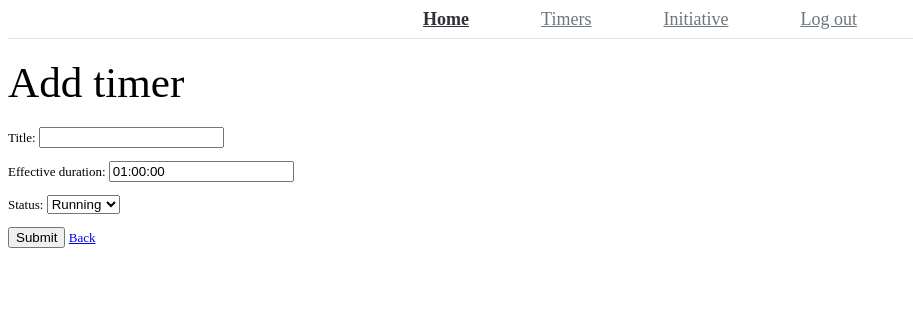
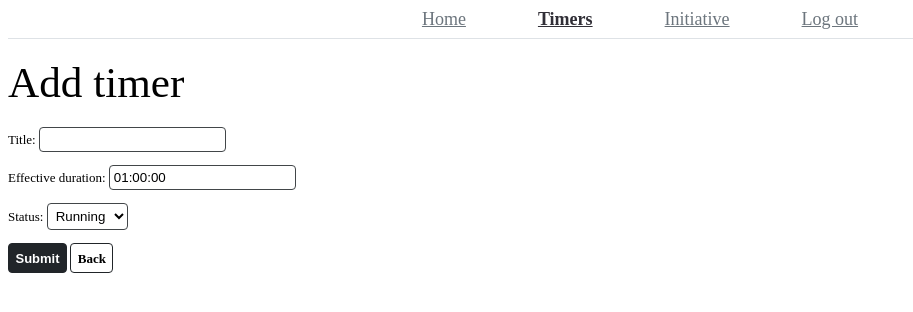
Before and after one commit to Rhubaruth/torch-timer, a Django app: page /timers/add/ in a window 1280 px wide. Shown: the part 100-412 px from the top of the page, without its empty margins (0-913 px from the left). Run offline with Django 5.2, Linux system fonts and the light colour scheme; the visitor is signed in with stand-in values (Sample User, id 1).

Commit message:
change active tab

```diff
--- a/core/templates/core/base.html
+++ b/core/templates/core/base.html
@@ -18,15 +18,25 @@
         <h1 class="mainHeader border-bottom">Rhubarut's Utils</h1>
     </header>
 
+    {% with this_url=request.path %}
     <ul class="nav border-bottom">
+        <!-- <li class="nav-item"> -->
+        <!--     {{ this_url }} -->
+        <!-- </li> -->
         <li class="nav-item">
-            <a href="{% url 'frontpage' %}" class="nav-link nav-active">Home</a>
+            <a href="{% url 'frontpage' %}" class="nav-link {% if '/' == this_url %}nav-active {% endif %}">
+                Home
+            </a>
         </li>
         <li class="nav-item">
-            <a href="{% url 'timers' %}" class="nav-link">Timers</a>
+            <a href="{% url 'timers' %}" class="nav-link {% if '/timers/' in this_url %} nav-active {% endif %}">
+                Timers
+            </a>
         </li>
         <li class="nav-item">
-            <a href="#" class="nav-link">Initiative</a>
+            <a href="{% url 'timers' %}" class="nav-link {% if '/initiative/' in this_url %} nav-active {% endif %}">
+                Initiative
+            </a>
         </li>
         <li class="nav-item">
             <!-- User logout -->
@@ -41,7 +51,7 @@
             {% endif %}
         </li>
     </ul>
-
+    {% endwith %}
 
 
     {% block content %}
--- a/static/styles/main.css
+++ b/static/styles/main.css
@@ -103,7 +103,7 @@ div {
     --btn-bg-color: #fff;
     --btn-bg-hover: #eee;
     --btn-border-color: #212529;
-    --btn-border-hover: #424649
+    --btn-border-hover: #424649;
 
     border-radius: var(--bs-border-radius);
 
@@ -129,6 +129,28 @@ div {
     border: var(--bs-border-width) var(--bs-border-style) var(--btn-border-color);
 }
 
+input {
+    --input-border-color: #424649;
+
+    background-color: inherit;
+    border: 1px solid var(--input-border-color);
+    border-radius: 4px;
+    color: black;
+    padding: 4px;
+}
+input:focus {
+    outline: 1px solid var(--input-border-color);
+}
+
+select {
+    --input-border-color: #424649;
+
+    background-color: inherit;
+    border: 1px solid var(--input-border-color);
+    border-radius: 4px;
+    color: black;
+    padding: 4px;
+}
 
 :root {
     --bs-blue:#0d6efd;
--- a/timers/templates/timers/timer_add.html
+++ b/timers/templates/timers/timer_add.html
@@ -9,12 +9,10 @@
 
         {{ form.as_p }}
 
-        <div class="field is-grouped">
-            <div class="control">
-                <button type="submit" class="button is-primary">Submit</button>
-                <!-- <button type="cancel" class="button is-danger">Cancel</button> -->
-                <a class="button" href="{{request.META.HTTP_REFERER|escape}}">Back</a>
-            </div>
+        <div class="">
+            <button type="submit" class="btn btn-dark btn-outline">Submit</button>
+            <!-- <button type="cancel" class="button is-danger">Cancel</button> -->
+            <a class="btn btn-outline" href="{{request.META.HTTP_REFERER|escape}}">Back</a>
         </div>
     </form>
 
--- a/timers/templates/timers/timer_edit.html
+++ b/timers/templates/timers/timer_edit.html
@@ -10,9 +10,9 @@
         {{ form.as_p }}
 
         <div class="">
-            <button type="submit" class="button is-primary">Submit</button>
+            <button type="submit" class="btn btn-dark btn-outline">Submit</button>
             <!-- <button type="cancel" class="button is-danger">Cancel</button> -->
-            <a class="button" href="{{request.META.HTTP_REFERER|escape}}">Back</a>
+            <a class="btn btn-outline" href="{{request.META.HTTP_REFERER|escape}}">Back</a>
         </div>
     </form>
 
```
